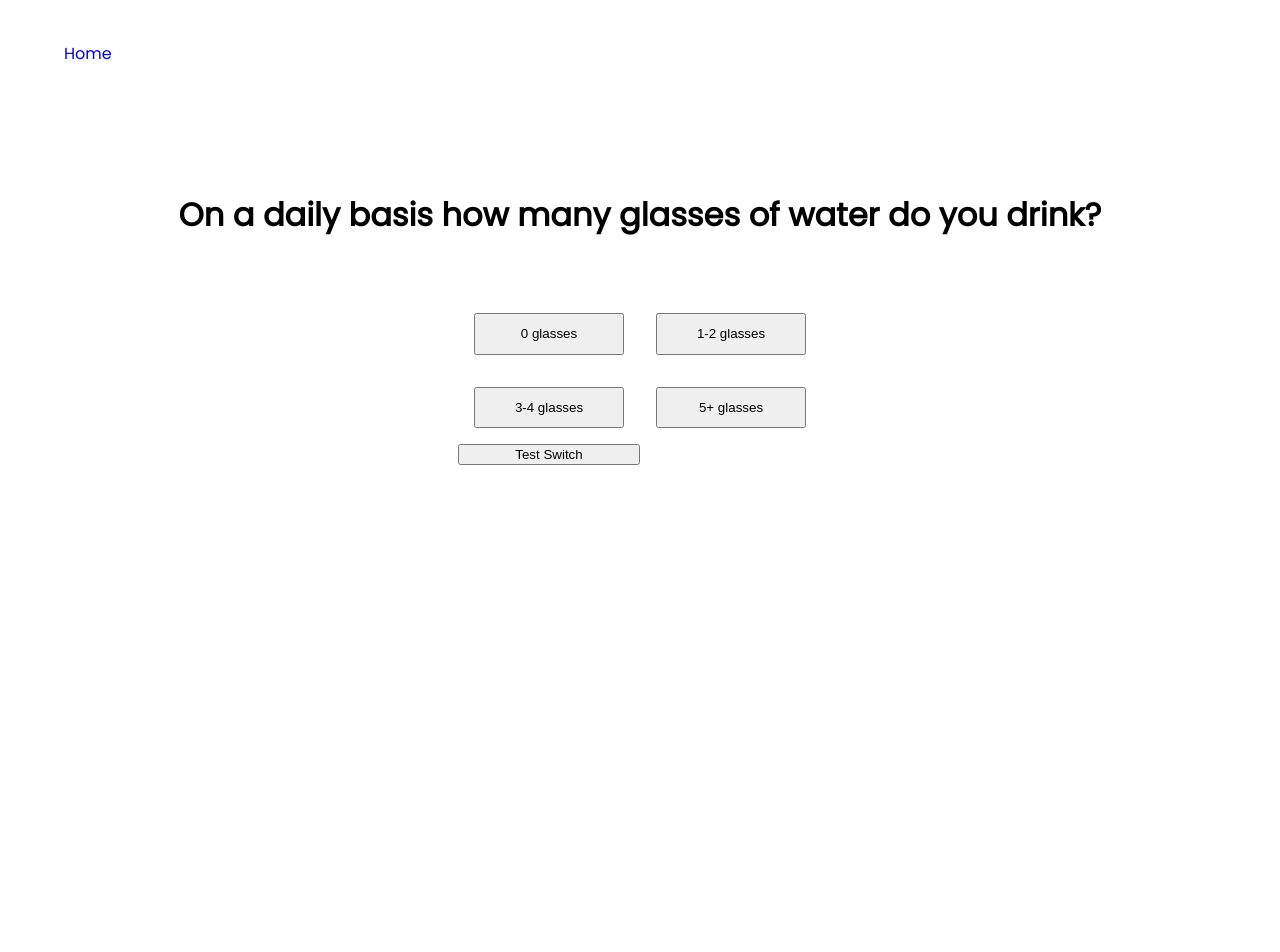
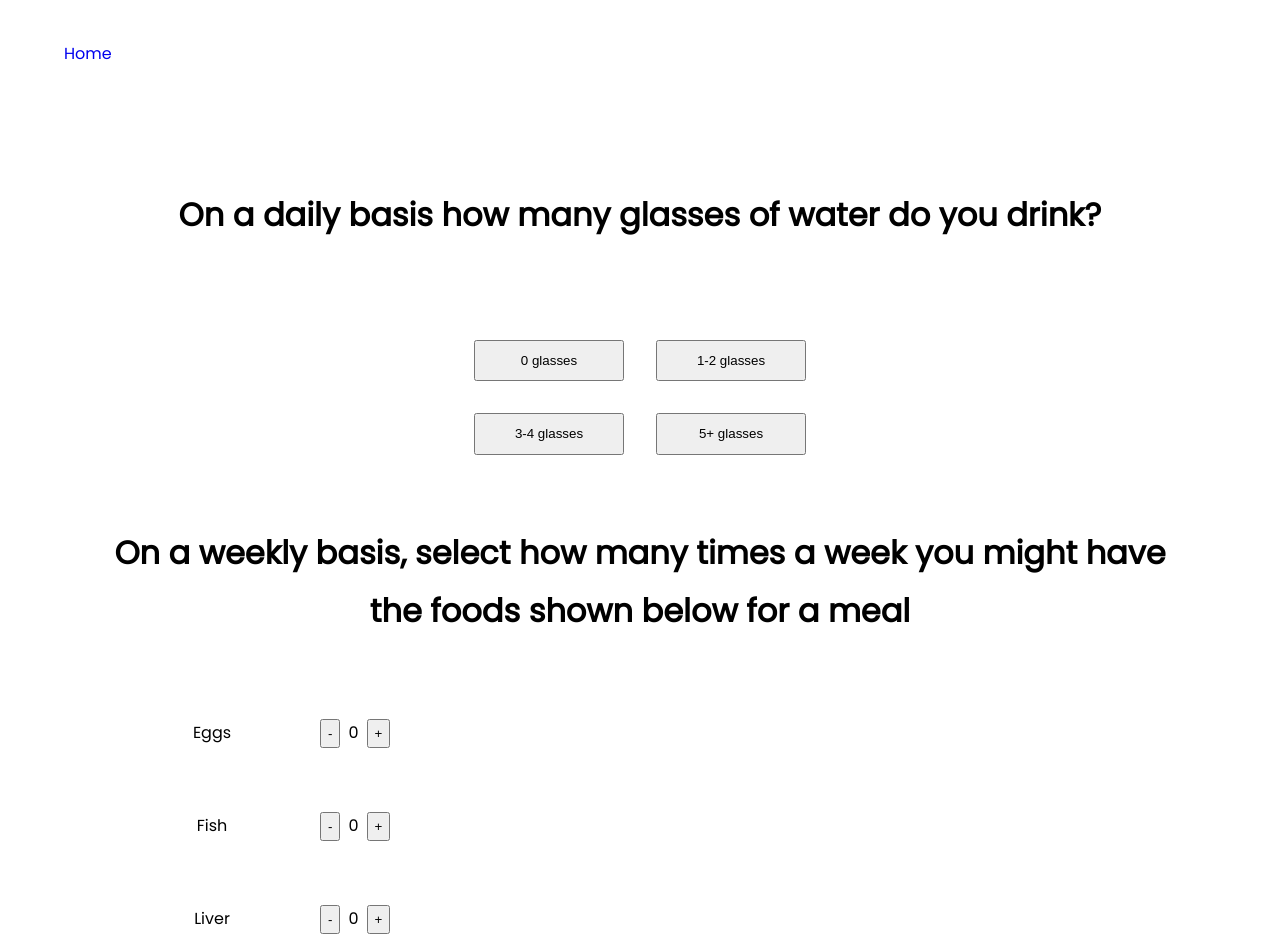
Before and after one commit to ShrewdStyle/vue3_food_doctor, a Vue app: page /questions in a window 1280 px wide. Shown: the top 952 px of the page. Before the commit the page ends 800 px from the top, so only its background shows below. Built offline with nearby package versions, Linux system fonts and the light colour scheme.

Commit message:
Component re-order and v-for added

```diff
--- a/src/components/Questions/Questions.vue
+++ b/src/components/Questions/Questions.vue
@@ -1,60 +1,37 @@
 <template>
   <div class="container">
-    <div id="q1" v-if="!q1Active" ref="q1">
-      <h1>{{ questions[0].question }}</h1>
+    <div id="q1" v-if="!isActive">
+      <h1 class="questionTitle">{{ questions[0].question }}</h1>
       <div class="options">
         <button class="optionBtn">{{ questions[0].answers.A }}</button>
         <button class="optionBtn">{{ questions[0].answers.B }}</button>
         <button class="optionBtn">{{ questions[0].answers.C }}</button>
         <button class="optionBtn">{{ questions[0].answers.D }}</button>
-        <button @click="testNext">Test Switch</button>
       </div>
     </div>
-    <div id="q2" v-if="isActive">
-      <Vit-A :questions="questions"></Vit-A>
-    </div>
-    <div id="q3" v-if="isActive">
-      <Vit-B :questions="questions"></Vit-B>
-    </div>
-    <div id="q4" v-if="isActive">
-      <Vit-C :questions="questions"></Vit-C>
-    </div>
-    <div id="q5" v-if="isActive">
-      <Vit-D :questions="questions"></Vit-D>
-    </div>
-    <div id="q6" v-if="isActive">
-      <Vit-E :questions="questions"></Vit-E>
-    </div>
-    <div id="q7" v-if="isActive">
-      <Vit-K :questions="questions"></Vit-K>
-    </div>
-    <div id="q8" v-if="isActive">
-      <Vit-Calc :questions="questions"></Vit-Calc>
+    <div id="q2" v-if="!isActive">
+      <h1 class="questionTitle">{{ questions[1].question }}</h1>
+      <div class="foodContainer" v-for="v in vitAFoods" :key="v.id">
+        <div class="item">
+          <div class="itemName">{{ v.name }}</div>
+          <div class="itemPhoto"></div>
+          <div class="amount">
+            <button class="btnDecrease" @click="foodDecrease(v.id - 1)">
+              -
+            </button>
+            <div class="amountNumber">{{ v.counter }}</div>
+            <button class="btnIncrease" @click="foodIncrease(v.id - 1)">
+              +
+            </button>
+          </div>
+        </div>
+      </div>
     </div>
   </div>
 </template>
 
 <script>
-
-import VitA from './Vitamins/VitA'
-import VitB from './Vitamins/VitB'
-import VitC from './Vitamins/VitC'
-import VitD from './Vitamins/VitD'
-import VitE from './Vitamins/VitE'
-import VitK from './Vitamins/VitK'
-import VitCalc from './Vitamins/VitCalc'
-
 export default {
-
-  components: {
-    VitA,
-    VitB,
-    VitC,
-    VitD,
-    VitE,
-    VitK,
-    VitCalc,
-  },
   data() {
     return {
       results: [],
@@ -72,25 +49,68 @@ export default {
         },
         {
           id: 2,
-          question: "On a weekly basis, select how many times a week you might have the foods shown below for a meal",
+          question:
+            "On a weekly basis, select how many times a week you might have the foods shown below for a meal",
+        },
+      ],
+      vitAFoods: [
+        {
+          id: 1,
+          name: "Eggs",
+          counter: 0,
+        },
+        {
+          id: 2,
+          name: "Fish",
+          counter: 0,
+        },
+        {
+          id: 3,
+          name: "Liver",
+          counter: 0,
+        },
+        {
+          id: 4,
+          name: "Carrots",
+          counter: 0,
+        },
+        {
+          id: 5,
+          name: "Sweet Potatoes",
+          counter: 0,
+        },
+        {
+          id: 6,
+          name: "Red Peppers",
+          counter: 0,
         },
       ],
     };
   },
   methods: {
-    testNext() {
-      this.$refs.q1 = this.isActive = false
-    }
+    foodIncrease(val) {
+      this.vitAFoods[val].counter += 1;
+    },
+    foodDecrease(val) {
+      if (this.vitAFoods[val].counter <= 0) {
+        return 0;
+      } else {
+        this.vitAFoods[val].counter -= 1;
+      }
+    },
   },
 };
 </script>
 
 <style>
-
 .container {
   text-align: center;
   margin-top: 10vh;
   padding: 1rem 4rem;
+}
+
+.questionTitle {
+  margin-bottom: 3rem;
 }
 
 .options {
@@ -109,7 +129,7 @@ export default {
 }
 
 .foodContainer {
-  padding: 4rem;
+  padding: 1rem;
 }
 
 .item {
@@ -126,7 +146,7 @@ export default {
 }
 
 .itemName {
-  padding: 0 .5rem;
+  padding: 0 0.5rem;
   min-width: 200px;
 }
 
@@ -134,8 +154,8 @@ export default {
   padding: 2rem;
 }
 
-.prevQ, .nextQ {
-  margin: 0 .5rem;
+.prevQ,
+.nextQ {
+  margin: 0 0.5rem;
 }
-
 </style>
--- a/src/components/Questions/Vitamins/VitA.vue
+++ b/src/components/Questions/Vitamins/VitA.vue
@@ -5,54 +5,78 @@
       <div class="itemName">Eggs</div>
       <div class="itemPhoto"></div>
       <div class="amount">
-        <button class="btnDecrease" @click="foodDecrease('eggCounter')">-</button>
+        <button class="btnDecrease" @click="foodDecrease('eggCounter')">
+          -
+        </button>
         <div class="amountNumber">{{ eggCounter }}</div>
-        <button class="btnIncrease" @click="foodIncrease('eggCounter')">+</button>
+        <button class="btnIncrease" @click="foodIncrease('eggCounter')">
+          +
+        </button>
       </div>
     </div>
     <div class="item">
       <div class="itemName">Fish</div>
       <div class="itemPhoto"></div>
       <div class="amount">
-        <button class="btnDecrease" @click="foodDecrease('fishCounter')">-</button>
+        <button class="btnDecrease" @click="foodDecrease('fishCounter')">
+          -
+        </button>
         <div class="amountNumber">{{ fishCounter }}</div>
-        <button class="btnIncrease" @click="foodIncrease('fishCounter')">+</button>
+        <button class="btnIncrease" @click="foodIncrease('fishCounter')">
+          +
+        </button>
       </div>
     </div>
     <div class="item">
       <div class="itemName">Liver</div>
       <div class="itemPhoto"></div>
       <div class="amount">
-        <button class="btnDecrease" @click="foodDecrease('liverCounter')">-</button>
+        <button class="btnDecrease" @click="foodDecrease('liverCounter')">
+          -
+        </button>
         <div class="amountNumber">{{ liverCounter }}</div>
-        <button class="btnIncrease" @click="foodIncrease('liverCounter')">+</button>
+        <button class="btnIncrease" @click="foodIncrease('liverCounter')">
+          +
+        </button>
       </div>
     </div>
     <div class="item">
       <div class="itemName">Carrots</div>
       <div class="itemPhoto"></div>
       <div class="amount">
-        <button class="btnDecrease" @click="foodDecrease('carrotsCounter')">-</button>
+        <button class="btnDecrease" @click="foodDecrease('carrotsCounter')">
+          -
+        </button>
         <div class="amountNumber">{{ carrotsCounter }}</div>
-        <button class="btnIncrease" @click="foodIncrease('carrotsCounter')">+</button>
+        <button class="btnIncrease" @click="foodIncrease('carrotsCounter')">
+          +
+        </button>
       </div>
     </div>
     <div class="item">
       <div class="itemName">Sweet Potatoes</div>
       <div class="itemPhoto"></div>
       <div class="amount">
-        <button class="btnDecrease" @click="foodDecrease('spCounter')">-</button>
+        <button class="btnDecrease" @click="foodDecrease('spCounter')">
+          -
+        </button>
         <div class="amountNumber">{{ spCounter }}</div>
-        <button class="btnIncrease" @click="foodIncrease('spCounter')">+</button>
+        <button class="btnIncrease" @click="foodIncrease('spCounter')">
+          +
+        </button>
       </div>
     </div>
     <div class="item">
       <div class="itemName">Red Peppers</div>
       <div class="itemPhoto"></div>
       <div class="amount">
-        <button class="btnDecrease" @click="foodDecrease('rpCounter')">-</button>
+        <button class="btnDecrease" @click="foodDecrease('rpCounter')">
+          -
+        </button>
         <div class="amountNumber">{{ rpCounter }}</div>
-        <button class="btnIncrease" @click="foodIncrease('rpCounter')">+</button>
+        <button class="btnIncrease" @click="foodIncrease('rpCounter')">
+          +
+        </button>
       </div>
     </div>
     <div class="buttons">
@@ -64,7 +88,7 @@
 
 <script>
 export default {
-  props: ['questions'],
+  props: ["questions"],
   data() {
     return {
       eggCounter: 0,
@@ -73,20 +97,19 @@ export default {
       carrotsCounter: 0,
       spCounter: 0,
       rpCounter: 0,
-    }
+    };
   },
   methods: {
-    foodIncrease(val){
-      this[val] += 1
+    foodIncrease(val) {
+      this[val] += 1;
     },
-    foodDecrease(val){
-      if (this[val] <= 0){
-        return 0
+    foodDecrease(val) {
+      if (this[val] <= 0) {
+        return 0;
+      } else {
+        this[val] -= 1;
       }
-      else {
-        this[val] -= 1
-      }
-    }
+    },
   },
-}
+};
 </script>
```
